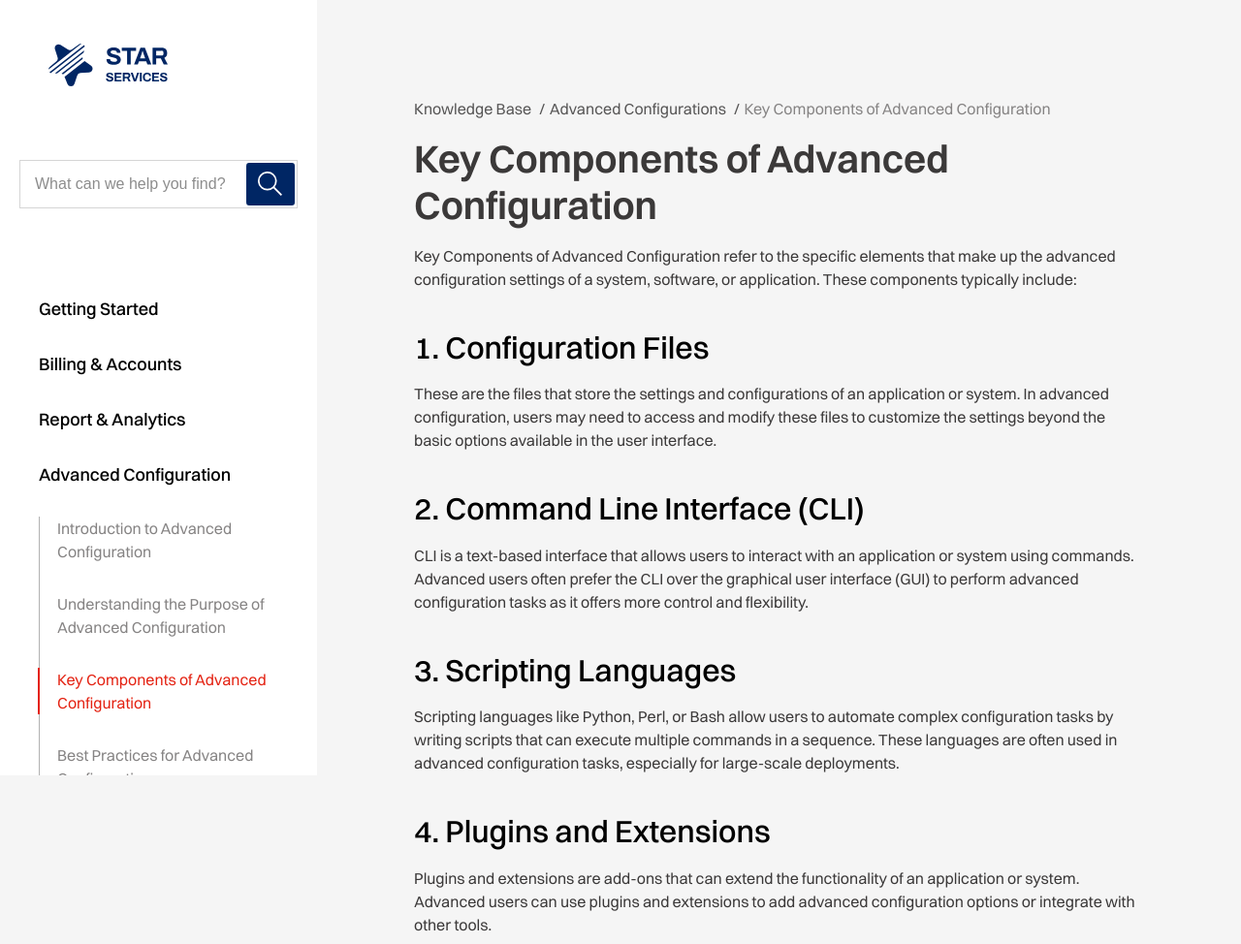
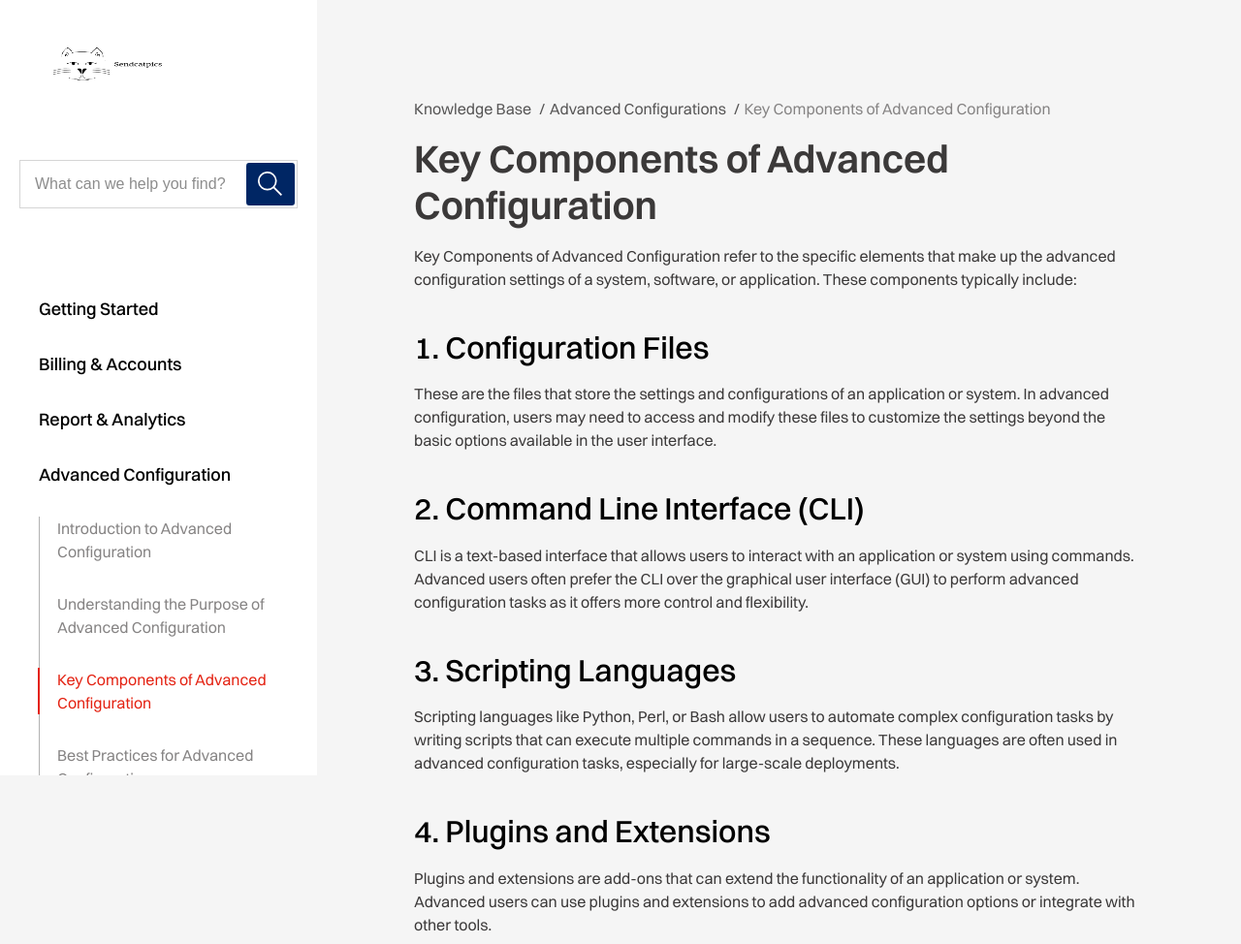
Before and after one commit to networkcodecat/networkcodecat.github.io, a plain HTML site: page details.html in a window 1280 px wide. Shown: the top 974 px of the page at 97% size. Drawn offline with Linux system fonts and the light colour scheme.

Commit message:
Add files via upload
Change Logo

```diff
--- a/details.html
+++ b/details.html
@@ -15,7 +15,7 @@
         <aside class="documentation-sidebar">
             <div class="documentation-sidebar__logo">
                 <a href="./index.html">
-                    <img src="./images/logo.svg" height="44" width="123" alt="Star Services Logo">
+                    <img src="./images/Cat.jpg" height="44" width="123" alt="Sendcatpics">
                 </a>
             </div>
 
```
Also changed, not shown: index.html (+1 -1 lines), images/Cat.jpg (added).
